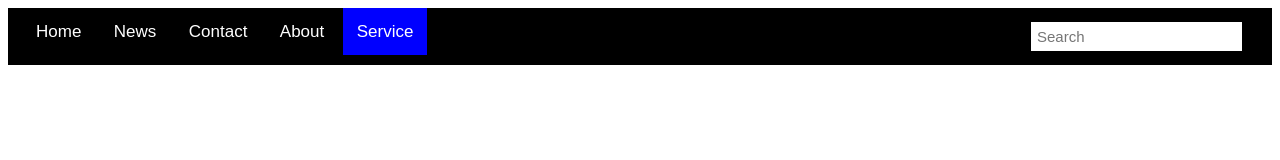
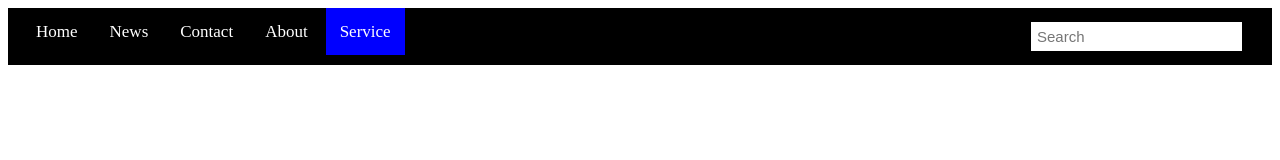
Before and after one commit to Bammybob/Portfolio, a plain HTML site: page index.html in a window 1280 px wide. Drawn offline with Linux system fonts and the light colour scheme.

Commit message:
Rename a file from project.html to index.html

```diff
--- a/project.css
+++ b/project.css
@@ -1,5 +1,4 @@
-.body{
-    font-family: Arial, Helvetica, sans-serif;
+b{background-color: black;
     padding: 0px
 }
 
```
Also changed, not shown: index.html (renamed from project.html).
